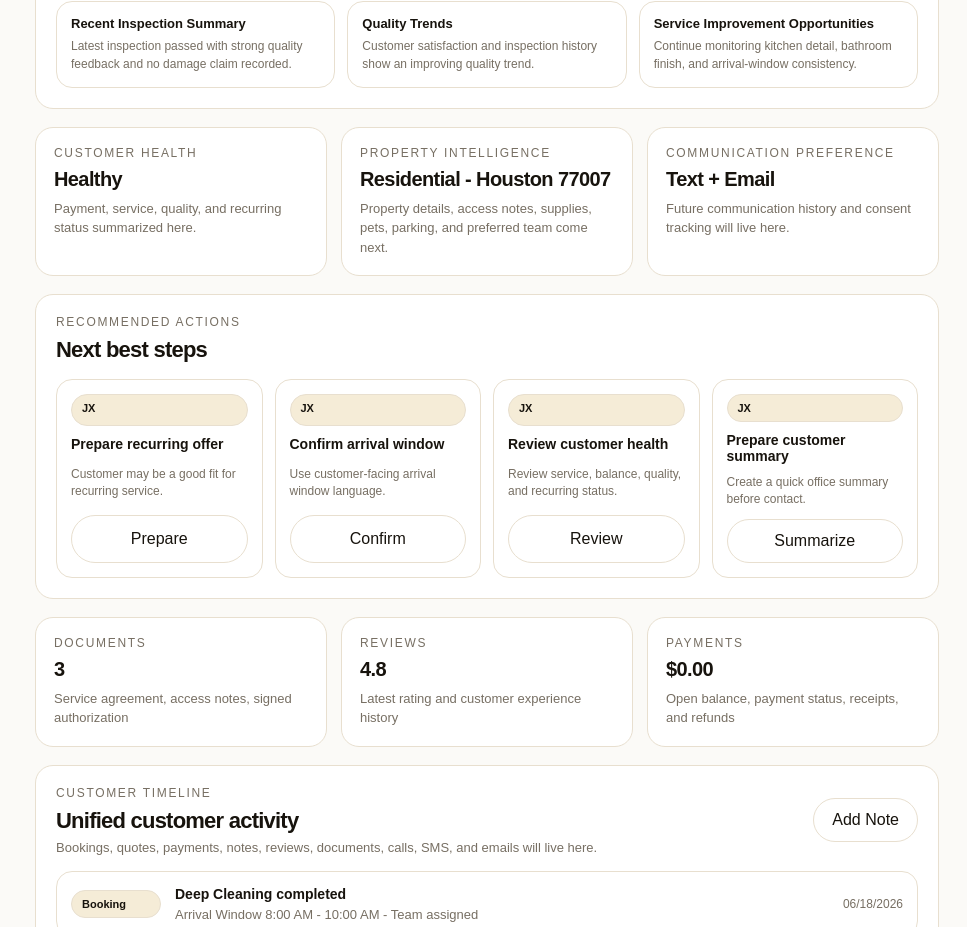
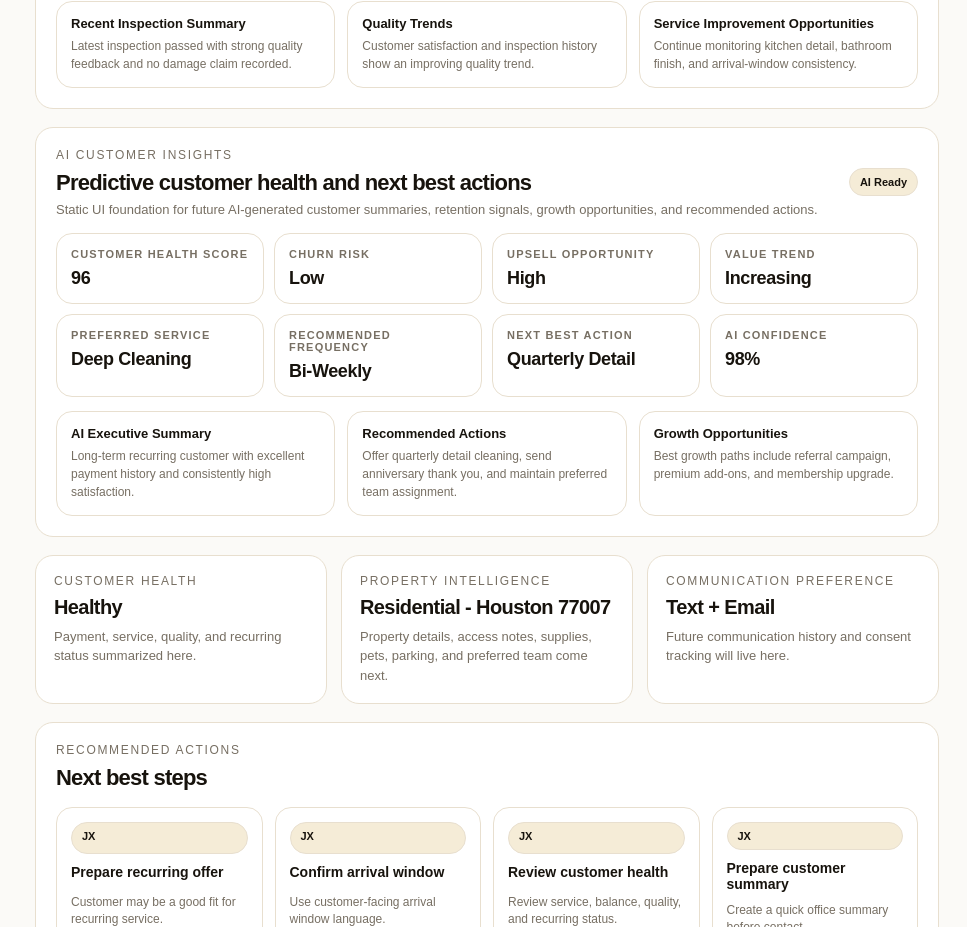
Before and after one commit to 360jarvis/JARVISV4, a Next.js app: page /app/customer-360 in a window 1280 px wide. Shown: the part 4520-5447 px from the top of the page, without its empty margins (313-1280 px from the left). Built offline with nearby package versions, Linux system fonts and the light colour scheme.

Commit message:
Add Customer 360 AI insights foundation

```diff
--- a/components/customers/Customer360Enterprise.tsx
+++ b/components/customers/Customer360Enterprise.tsx
@@ -184,6 +184,23 @@ const qualityInspectionNotes = [
   { title: 'Recent Inspection Summary', detail: 'Latest inspection passed with strong quality feedback and no damage claim recorded.' },
   { title: 'Quality Trends', detail: 'Customer satisfaction and inspection history show an improving quality trend.' },
   { title: 'Service Improvement Opportunities', detail: 'Continue monitoring kitchen detail, bathroom finish, and arrival-window consistency.' }
+];
+
+const aiCustomerInsights = [
+  { label: 'Customer Health Score', value: '96' },
+  { label: 'Churn Risk', value: 'Low' },
+  { label: 'Upsell Opportunity', value: 'High' },
+  { label: 'Value Trend', value: 'Increasing' },
+  { label: 'Preferred Service', value: 'Deep Cleaning' },
+  { label: 'Recommended Frequency', value: 'Bi-Weekly' },
+  { label: 'Next Best Action', value: 'Quarterly Detail' },
+  { label: 'AI Confidence', value: '98%' }
+];
+
+const aiCustomerInsightNotes = [
+  { title: 'AI Executive Summary', detail: 'Long-term recurring customer with excellent payment history and consistently high satisfaction.' },
+  { title: 'Recommended Actions', detail: 'Offer quarterly detail cleaning, send anniversary thank you, and maintain preferred team assignment.' },
+  { title: 'Growth Opportunities', detail: 'Best growth paths include referral campaign, premium add-ons, and membership upgrade.' }
 ];
 
 export default function Customer360Enterprise({ customer }: { customer: CustomerRecord }) {
@@ -488,6 +505,32 @@ export default function Customer360Enterprise({ customer }: { customer: Customer
         </div>
       </section>
 
+      <section className="lux-card" style={{ padding: 20 }}>
+        <div style={{ display: 'flex', justifyContent: 'space-between', gap: 12, alignItems: 'center', flexWrap: 'wrap' }}>
+          <div>
+            <p className="kicker" style={{ margin: 0 }}>AI Customer Insights</p>
+            <h2 style={{ margin: '8px 0 0', fontSize: 22, letterSpacing: '-0.035em' }}>Predictive customer health and next best actions</h2>
+            <p style={{ margin: '6px 0 0', color: 'var(--jarvixx-muted)', fontSize: 13 }}>Static UI foundation for future AI-generated customer summaries, retention signals, growth opportunities, and recommended actions.</p>
+          </div>
+          <Tag tone="gold">AI Ready</Tag>
+        </div>
+
+        <div style={{ display: 'grid', gridTemplateColumns: 'repeat(4, minmax(0, 1fr))', gap: 10, marginTop: 16 }}>
+          {aiCustomerInsights.map((item) => (
+            <Metric key={item.label} label={item.label} value={item.value} />
+          ))}
+        </div>
+
+        <div style={{ display: 'grid', gridTemplateColumns: 'repeat(3, minmax(0, 1fr))', gap: 12, marginTop: 14 }}>
+          {aiCustomerInsightNotes.map((note) => (
+            <article key={note.title} style={{ border: '1px solid var(--jarvixx-border)', borderRadius: 16, padding: 14, background: '#fff' }}>
+              <strong style={{ display: 'block', fontSize: 13 }}>{note.title}</strong>
+              <span style={{ display: 'block', marginTop: 6, color: 'var(--jarvixx-muted)', fontSize: 12, lineHeight: 1.5 }}>{note.detail}</span>
+            </article>
+          ))}
+        </div>
+      </section>
+
       <section style={{ display: 'grid', gridTemplateColumns: '1fr 1fr 1fr', gap: 14 }}>
         <Panel title="Customer Health" value={isPastDue ? 'Needs Attention' : 'Healthy'} detail="Payment, service, quality, and recurring status summarized here." />
         <Panel title="Property Intelligence" value={`${customer.propertyType} - ${customer.city} ${customer.zip}`} detail="Property details, access notes, supplies, pets, parking, and preferred team come next." />
```
